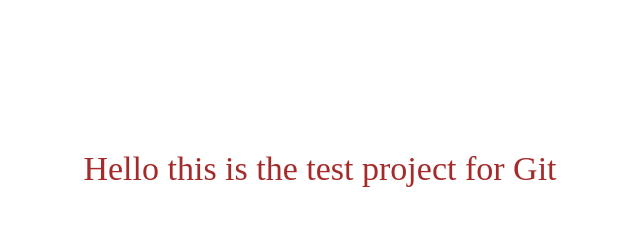
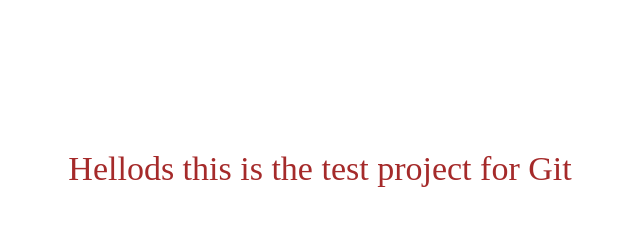
Before and after one commit to flavor9/testGitSeva, a plain HTML site: page index.html in a window 1280 px wide. Shown: the whole page, without its empty margins (320-960 px from the left). Drawn offline with Linux system fonts and the light colour scheme.

Commit message:
second commit

```diff
--- a/index.html
+++ b/index.html
@@ -8,7 +8,7 @@
     <link rel="stylesheet" href="style.css" />
   </head>
   <body>
-    <div class="block">Hello this is the test project for Git</div>
+    <div class="block">Hellods this is the test project for Git</div>
     <script src="script.js"></script>
   </body>
 </html>
```
Also changed, not shown: message.txt (added).
